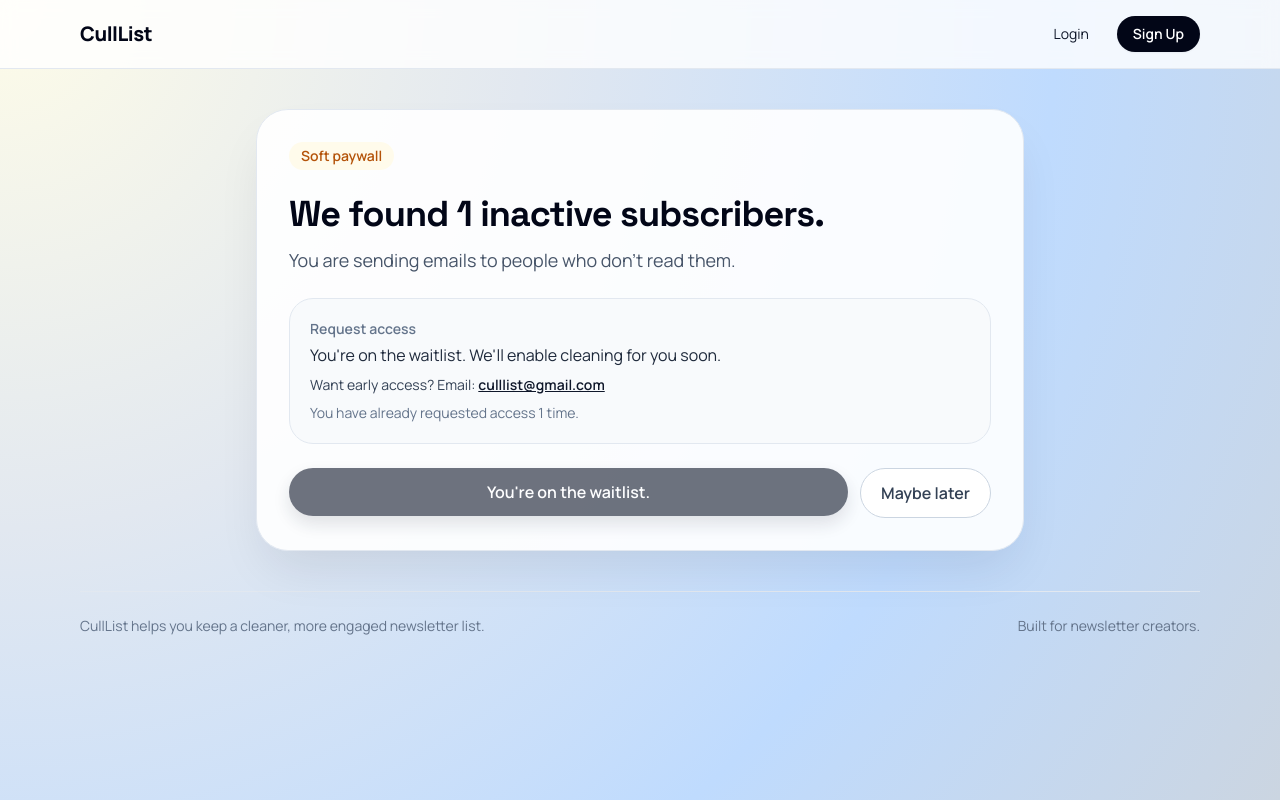
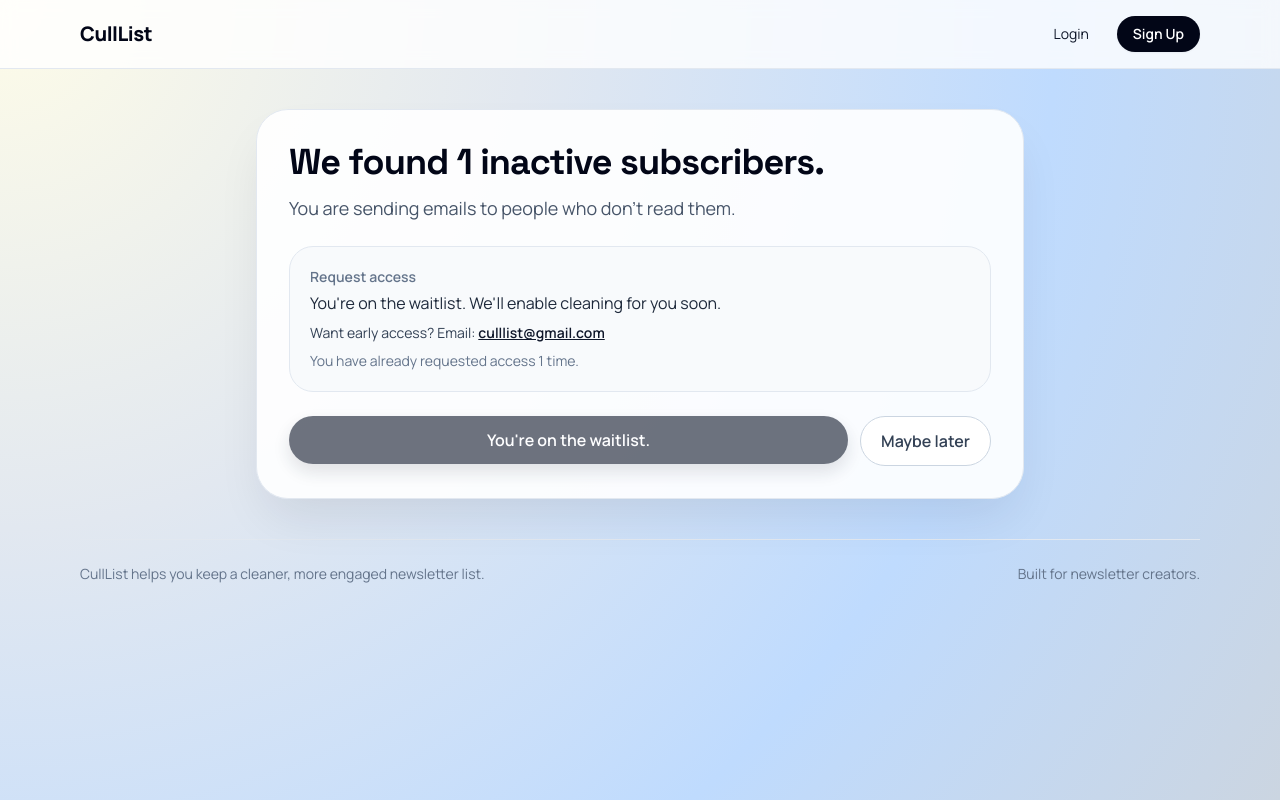
Before and after one commit to khansarim007/use-it-lose-it-newsletter, a Flask app: template templates/clean_list.html in a window 1280 px wide. Run offline with Flask 3, Linux system fonts and the light colour scheme; data comes from the database, SQL or seed files in the repository; the template is opened without the code that fills it: most values are stand-ins (such as "Sample title", 1, 10 or a date in 2020); some libraries are stand-ins or nearby versions.

Commit message:
Remove soft paywall label

```diff
--- a/templates/clean_list.html
+++ b/templates/clean_list.html
@@ -2,10 +2,6 @@
 {% block content %}
 <section class="max-w-3xl mx-auto reveal">
   <div class="rounded-[2rem] border border-slate-200 bg-white/90 backdrop-blur shadow-2xl shadow-slate-900/10 p-6 sm:p-8 space-y-6">
-    <div class="inline-flex items-center gap-2 px-3 py-1 rounded-full bg-amber-50 text-amber-700 text-sm font-semibold">
-      Soft paywall
-    </div>
-
     <div>
       <h1 class="text-3xl sm:text-4xl font-black tracking-tight text-slate-950">We found {{ inactive_count }} inactive subscribers.</h1>
       <p class="mt-3 text-lg text-slate-600">You are sending emails to people who don't read them.</p>
```
